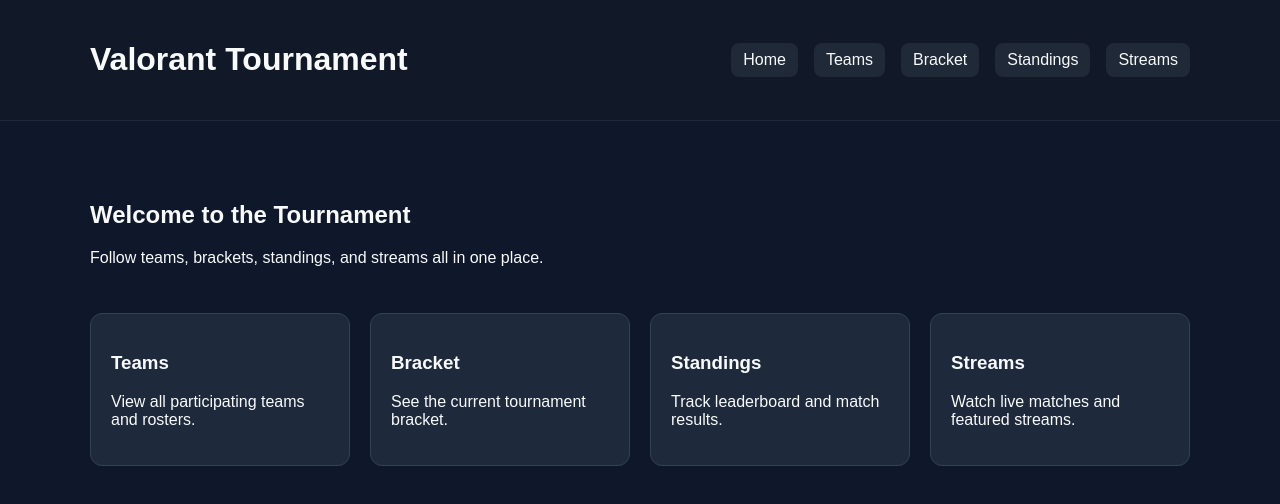
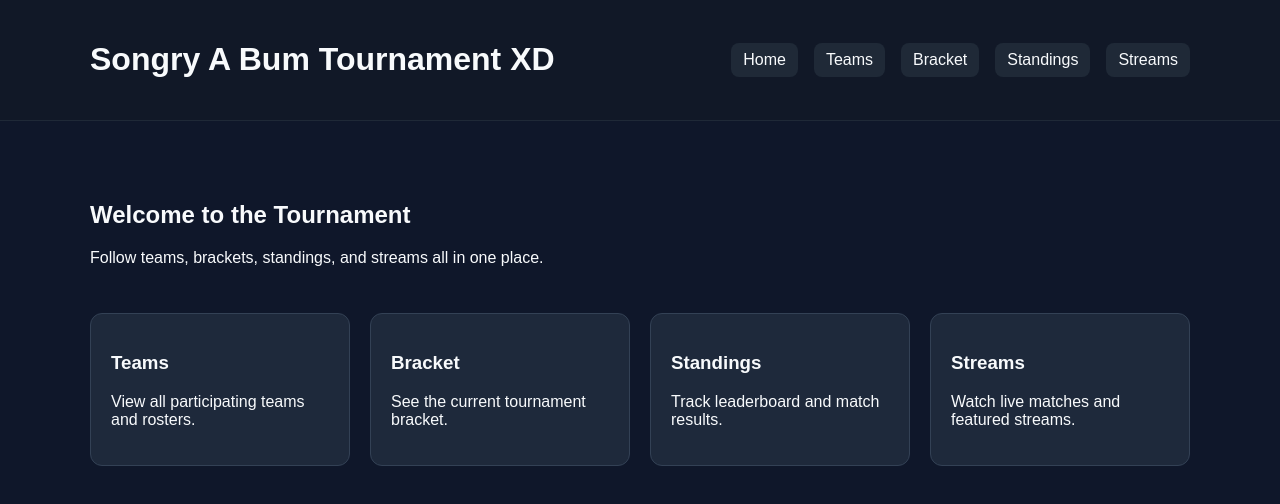
Before and after one commit to pyezk/iPGN, a plain HTML site: page index.html in a window 1280 px wide. Drawn offline with Linux system fonts and the light colour scheme.

Commit message:
Update index.html

```diff
--- a/index.html
+++ b/index.html
@@ -9,7 +9,7 @@
 <body>
   <header class="site-header">
     <div class="container">
-      <h1>Valorant Tournament</h1>
+      <h1>Songry A Bum Tournament XD</h1>
       <nav>
         <a href="index.html">Home</a>
         <a href="teams.html">Teams</a>
```
